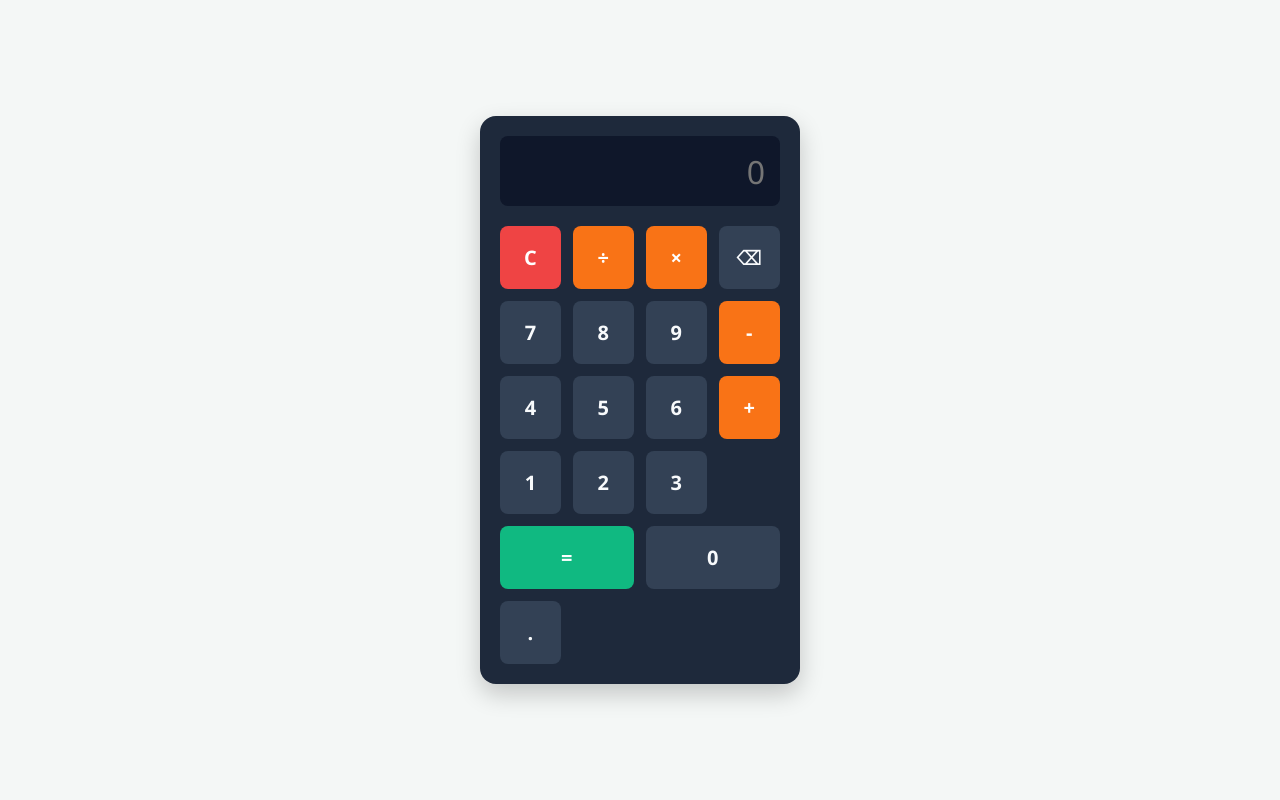
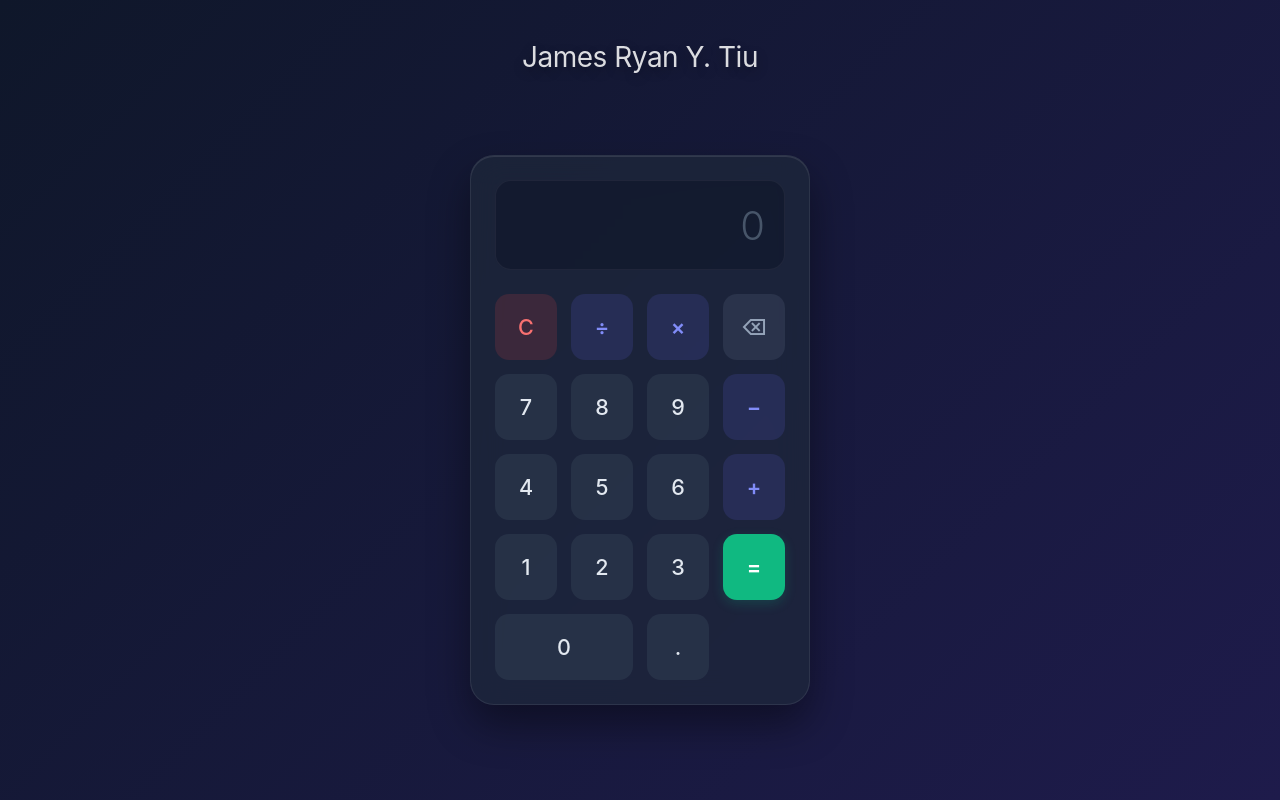
Before and after one commit to jamestiu92-wq/calculator, a plain HTML site: page index.html in a window 1280 px wide. Drawn offline with Linux system fonts and the light colour scheme.

Commit message:
Updated UI

```diff
--- a/index.html
+++ b/index.html
@@ -3,114 +3,167 @@
 <head>
     <meta charset="UTF-8">
     <meta name="viewport" content="width=device-width, initial-scale=1.0">
-    <title>Minimalist Calculator</title>
+    <title>Sleek Minimalist Calculator</title>
     <style>
         * {
             box-sizing: border-box;
             margin: 0;
             padding: 0;
-            font-family: 'Segoe UI', Tahoma, Geneva, Verdana, sans-serif;
+            font-family: 'Inter', system-ui, -apple-system, sans-serif;
         }
 
         body {
             display: flex;
+            flex-direction: column;
             justify-content: center;
             align-items: center;
             min-height: 100vh;
-            background-color: #f4f7f6;
+            background: linear-gradient(135deg, #0f172a 0%, #1e1b4b 100%);
+            overflow: hidden;
+            position: relative;
+            padding: 20px;
+        }
+
+        .header-name {
+            position: absolute;
+            top: 40px;
+            color: rgba(255, 255, 255, 0.85);
+            font-size: 1.75rem;
+            font-weight: 400;
+            letter-spacing: -0.5px;
+            text-shadow: 0 4px 12px rgba(0, 0, 0, 0.3);
+            user-select: none;
         }
 
         .calculator {
-            width: 320px;
-            background-color: #1e293b;
-            padding: 20px;
-            border-radius: 16px;
-            box-shadow: 0 10px 25px rgba(0, 0, 0, 0.2);
+            width: 340px;
+            background: rgba(30, 41, 59, 0.7);
+            backdrop-filter: blur(16px);
+            -webkit-backdrop-filter: blur(16px);
+            padding: 24px;
+            border-radius: 24px;
+            border: 1px solid rgba(255, 255, 255, 0.08);
+            box-shadow: 0 20px 40px rgba(0, 0, 0, 0.4),
+                        inset 0 1px 0 rgba(255, 255, 255, 0.1);
+            margin-top: 60px; /* Ensures clearance from the header on smaller screens */
+        }
+
+        .display-container {
+            margin-bottom: 24px;
+            position: relative;
         }
 
         #display {
             width: 100%;
-            height: 70px;
-            background-color: #0f172a;
-            border: none;
+            height: 90px;
+            background: rgba(15, 23, 42, 0.6);
+            border: 1px solid rgba(255, 255, 255, 0.05);
             outline: none;
-            border-radius: 8px;
-            margin-bottom: 20px;
-            color: #ffffff;
-            font-size: 2rem;
+            border-radius: 16px;
+            color: #f8fafc;
+            font-size: 2.5rem;
+            font-weight: 300;
             text-align: right;
-            padding: 10px 15px;
+            padding: 12px 20px;
+            letter-spacing: -1px;
+            transition: all 0.2s ease;
+        }
+
+        #display::placeholder {
+            color: #475569;
         }
 
         .buttons {
             display: grid;
             grid-template-columns: repeat(4, 1fr);
-            gap: 12px;
+            gap: 14px;
         }
 
         button {
-            padding: 18px;
-            font-size: 1.25rem;
-            font-weight: 600;
+            padding: 20px 0;
+            font-size: 1.35rem;
+            font-weight: 500;
             border: none;
-            border-radius: 8px;
+            border-radius: 14px;
             cursor: pointer;
-            transition: background-color 0.2s, transform 0.1s;
-            background-color: #334155;
-            color: #f8fafc;
+            transition: all 0.15s cubic-bezier(0.4, 0, 0.2, 1);
+            background-color: rgba(51, 65, 85, 0.5);
+            color: #e2e8f0;
+            user-select: none;
+        }
+
+        button:hover {
+            background-color: rgba(71, 85, 105, 0.7);
+            color: #ffffff;
+            transform: translateY(-2px);
         }
 
         button:active {
-            transform: scale(0.95);
+            transform: translateY(1px) scale(0.98);
         }
 
+        /* Operator buttons styling */
         button.operator {
-            background-color: #f97316;
-            color: white;
+            background-color: rgba(99, 102, 241, 0.15);
+            color: #818cf8;
+            font-weight: 600;
         }
 
         button.operator:hover {
-            background-color: #ea580c;
+            background-color: #6366f1;
+            color: white;
+            box-shadow: 0 0 15px rgba(99, 102, 241, 0.4);
         }
 
+        /* Utility buttons styling */
         button.clear {
-            background-color: #ef4444;
-            color: white;
+            background-color: rgba(239, 68, 68, 0.15);
+            color: #f87171;
         }
 
         button.clear:hover {
-            background-color: #dc2626;
+            background-color: #ef4444;
+            color: white;
+            box-shadow: 0 0 15px rgba(239, 68, 68, 0.4);
         }
 
+        button.backspace {
+            background-color: rgba(100, 116, 139, 0.2);
+            color: #94a3b8;
+        }
+
+        /* Equals button styling */
         button.equal {
-            grid-column: span 2;
             background-color: #10b981;
             color: white;
+            font-weight: 600;
+            box-shadow: 0 4px 12px rgba(16, 185, 129, 0.2);
         }
 
         button.equal:hover {
             background-color: #059669;
-        }
-
-        button:hover:not(.operator):not(.clear):not(.equal) {
-            background-color: #475569;
+            box-shadow: 0 0 18px rgba(16, 185, 129, 0.5);
         }
     </style>
 </head>
 <body>
 
+    <h1 class="header-name">James Ryan Y. Tiu</h1>
+
     <div class="calculator">
-        <input type="text" id="display" readonly placeholder="0">
+        <div class="display-container">
+            <input type="text" id="display" readonly placeholder="0">
+        </div>
         <div class="buttons">
             <button class="clear" onclick="clearDisplay()">C</button>
             <button onclick="appendValue('/')" class="operator">÷</button>
             <button onclick="appendValue('*')" class="operator">×</button>
-            <button onclick="deleteLast()">⌫</button>
+            <button class="backspace" onclick="deleteLast()">⌫</button>
 
             <button onclick="appendValue('7')">7</button>
             <button onclick="appendValue('8')">8</button>
             <button onclick="appendValue('9')">9</button>
-            <button onclick="appendValue('-')" class="operator">-</button>
+            <button onclick="appendValue('-')" class="operator">−</button>
 
             <button onclick="appendValue('4')">4</button>
             <button onclick="appendValue('5')">5</button>
@@ -131,8 +184,8 @@
         const display = document.getElementById('display');
 
         function appendValue(val) {
-            // Prevent leading multiple zeros or operators
-            if (display.value === '' && ['+', '*', '/'].includes(val)) return;
+            if (display.value === '' && ['+', '*', '/', '-'].includes(val)) return;
+            if (val === '.' && display.value.endsWith('.')) return;
             display.value += val;
         }
 
@@ -140,20 +193,19 @@
             display.value = '';
         }
 
-        厳しい
         function deleteLast() {
             display.value = display.value.slice(0, -1);
         }
 
         function calculate() {
             try {
-                // Using Function instead of eval for a slight safety buffer in simple contexts
                 if (display.value) {
-                    display.value = Function('"use strict";return (' + display.value + ')')();
+                    const result = Function('"use strict";return (' + display.value + ')')();
+                    display.value = Number(Math.round(result + 'e12') + 'e-12') || result;
                 }
             } catch (error) {
                 display.value = 'Error';
-                setTimeout(clearDisplay, 1500);
+                setTimeout(clearDisplay, 1300);
             }
         }
     </script>
```
